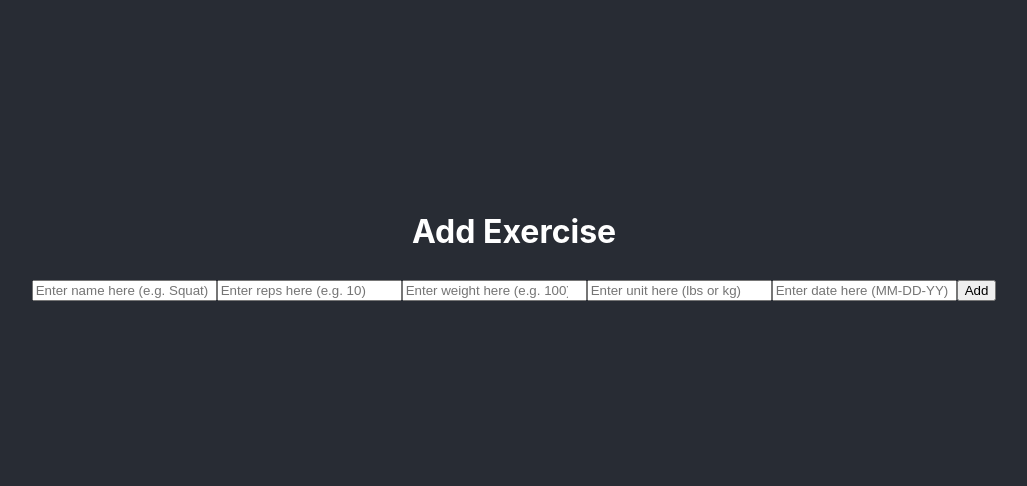
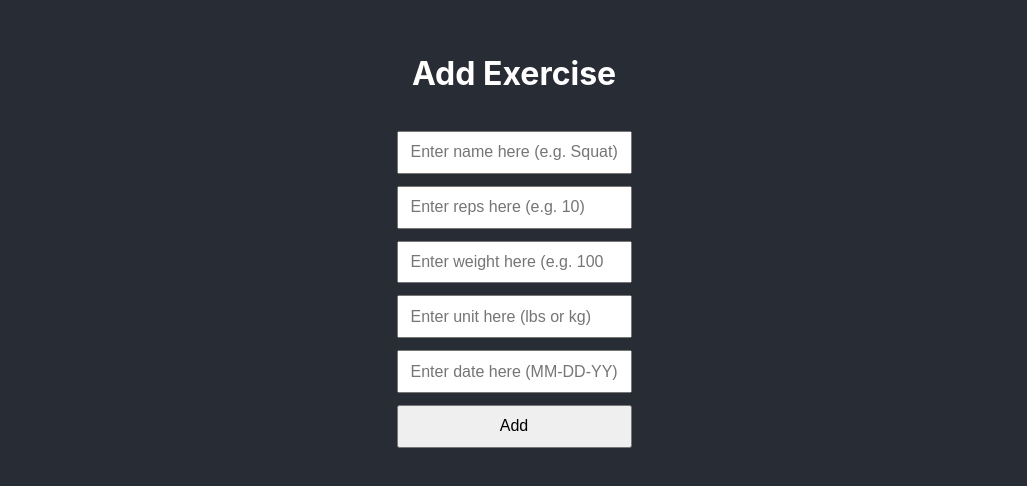
Before and after one commit to schectma/MERN, a React (Vite) app in the folder schectma-react/: page /add-exercise in a window 1280 px wide. Shown: the part 156-642 px from the top of the page, without its empty margins (126-1153 px from the left). Built offline with nearby package versions, Linux system fonts and the light colour scheme.

Commit message:
input stacking

```diff
--- a/schectma-react/src/index.css
+++ b/schectma-react/src/index.css
@@ -20,3 +20,22 @@ body {
   min-width: 320px;
   min-height: 100vh;
 }
+
+.exercise-form-stack {
+  display: flex;
+  flex-direction: column;
+  gap: 0.75rem;
+  width: 100%;
+  max-width: 420px;
+  padding: 0.75rem;
+  margin: 0 auto;
+  box-sizing: border-box;
+}
+
+.exercise-form-stack input,
+.exercise-form-stack button {
+  width: 100%;
+  padding: 0.65rem 0.75rem;
+  font-size: 1rem;
+  box-sizing: border-box;
+}
--- a/schectma-react/src/pages/AddExercisePage.jsx
+++ b/schectma-react/src/pages/AddExercisePage.jsx
@@ -46,6 +46,7 @@ export const AddExercisePage = () => {
     return (
         <div>
             <h1>Add Exercise</h1>
+            <div className="exercise-form-stack">
                 <input
                     type="text"
                     placeholder="Enter name here (e.g. Squat)"
@@ -71,9 +72,8 @@ export const AddExercisePage = () => {
                     placeholder="Enter date here (MM-DD-YY)"
                     value={date}
                     onChange={e => setDate(e.target.value)} />
-            <button
-                onClick={addExercise}
-            >Add</button>
+                <button onClick={addExercise}>Add</button>
+            </div>
         </div>
     );
 }
--- a/schectma-react/src/pages/EditExercisePage.jsx
+++ b/schectma-react/src/pages/EditExercisePage.jsx
@@ -31,6 +31,7 @@ export const EditExercisePage = ({exerciseToEdit}) => {
     return (
         <div>
             <h1>Edit Exercise</h1>
+            <div className="exercise-form-stack">
                 <input
                     type="text"
                     value={name}
@@ -55,6 +56,7 @@ export const EditExercisePage = ({exerciseToEdit}) => {
                     onClick={editExercise}
                 >Update</button>
             </div>
+        </div>
     );
 }
 
```
Lines whose indentation alone changed are shown as unchanged.
